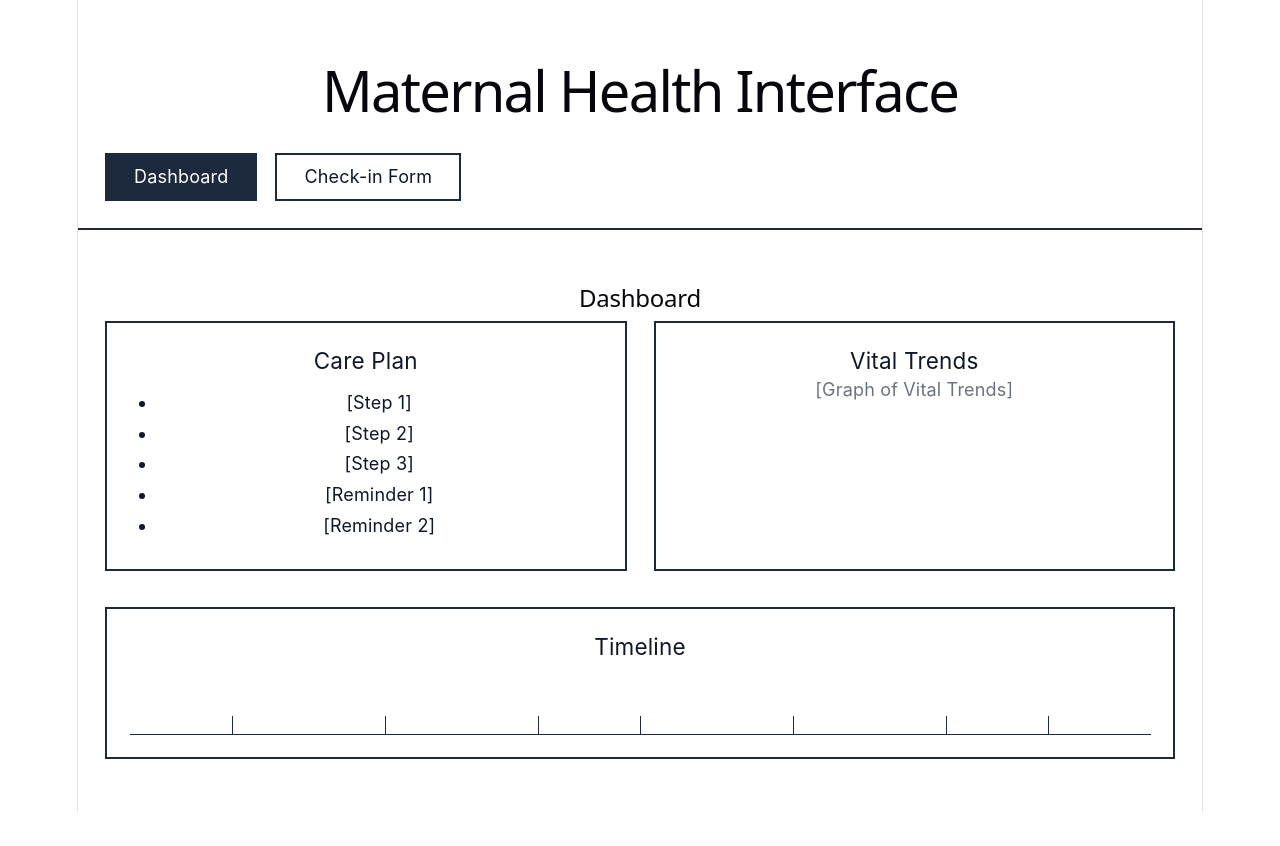
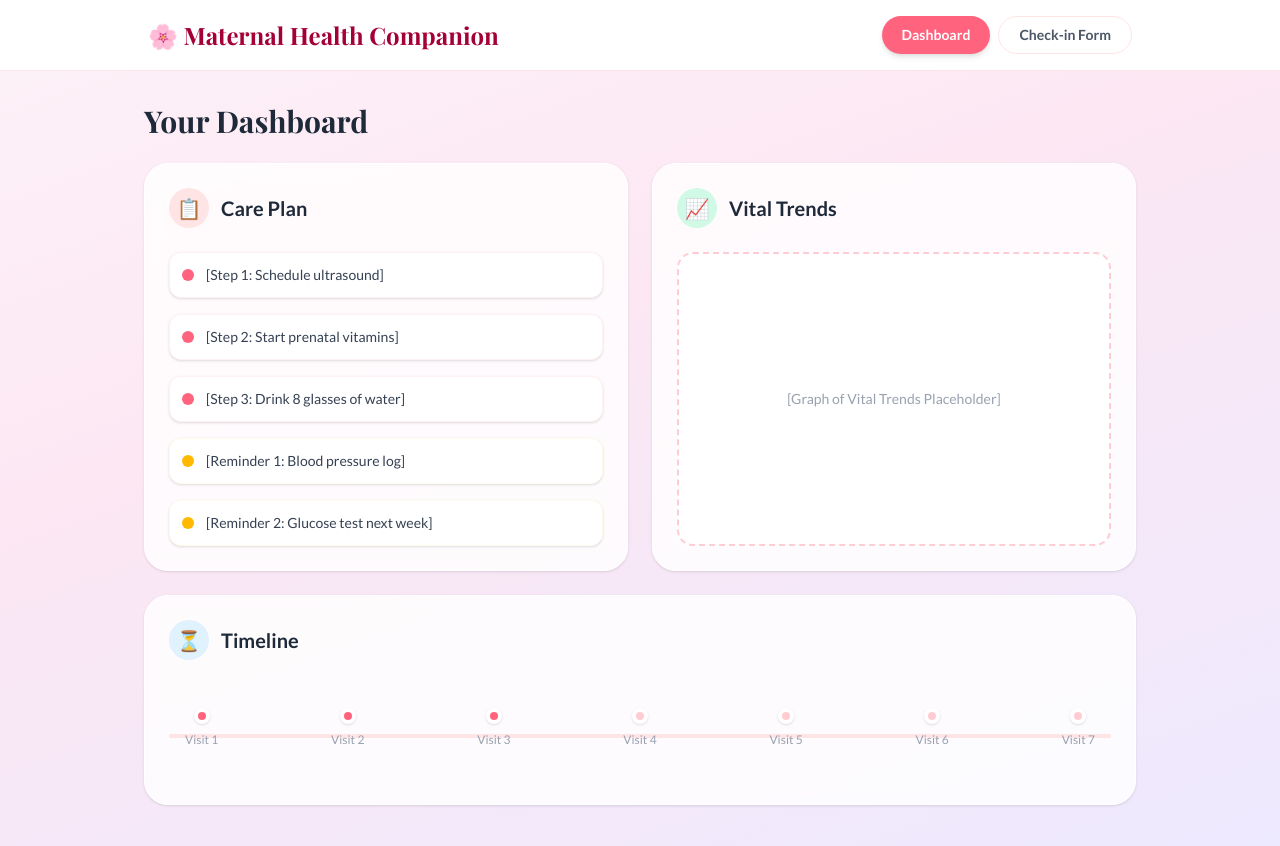
Before and after one commit to rmoon45/maternal-health-interface-6440, a React (Vite) app in the folder my-app2/: page / in a window 1280 px wide. Shown: the top 846 px of the page. Before the commit the page ends 813 px from the top, so only its background shows below. Built offline with nearby package versions, Linux system fonts and the light colour scheme.

Commit message:
fixed dark mode issue

```diff
--- a/my-app2/src/App.tsx
+++ b/my-app2/src/App.tsx
@@ -1,37 +1,53 @@
-import { useState } from 'react';
-import Dashboard from './screens/Dashboard';
-import CheckInForm from './screens/CheckinForm';
+import { useState } from "react";
+import Dashboard from "./screens/Dashboard";
+import CheckInForm from "./screens/CheckinForm";
 
 export default function App() {
-  const [activeTab, setActiveTab] = useState<'dashboard' | 'checkin'>('dashboard');
+  const [activeTab, setActiveTab] = useState<"dashboard" | "checkin">("dashboard");
 
   return (
-    <div className="min-h-screen text-slate-900 font-sans bg-white">
-      <header className="p-6 border-b-2 border-slate-800 max-w-6xl mx-auto">
-        <h1 className="text-4xl font-bold">Maternal Health Interface</h1>
-        <nav className="mt-6 flex gap-4">
+    <div className="min-h-screen pb-12" style={{ background: "linear-gradient(160deg, #fdf2f8 0%, #fce7f3 40%, #ede9fe 100%)", fontFamily: "'Lato', sans-serif" }}>
+      <style>{`
+        @import url('https://fonts.googleapis.com/css2?family=Playfair+Display:wght@400;600;700&family=Lato:wght@300;400;600;700&display=swap');
+      `}</style>
+
+      {/* Navigation Bar */}
+      <div className="bg-white backdrop-blur-sm border-b border-rose-100 sticky top-0 z-10">
+        <div className="max-w-5xl mx-auto px-5 py-4 flex flex-col sm:flex-row gap-4 items-center justify-between">
+          <div>
+            <h1 className="text-2xl font-bold text-rose-800" style={{ fontFamily: "'Playfair Display', Georgia, serif" }}>
+              🌸 Maternal Health Companion
+            </h1>
+          </div>
+          <div className="flex gap-2">
             <button
-            className={`px-6 py-2 border-2 border-slate-800 transition-colors ${
-              activeTab === 'dashboard' ? 'bg-slate-800 text-white' : 'bg-transparent hover:bg-slate-100'
+              onClick={() => setActiveTab("dashboard")}
+              className={`px-5 py-2 rounded-full text-sm font-semibold transition-all ${
+                activeTab === "dashboard"
+                  ? "bg-rose-400 text-white shadow-md"
+                  : "bg-white/60 text-gray-600 hover:bg-white border border-rose-100"
               }`}
-            onClick={() => setActiveTab('dashboard')}
             >
               Dashboard
             </button>
             <button
-            className={`px-6 py-2 border-2 border-slate-800 transition-colors ${
-              activeTab === 'checkin' ? 'bg-slate-800 text-white' : 'bg-transparent hover:bg-slate-100'
+              onClick={() => setActiveTab("checkin")}
+              className={`px-5 py-2 rounded-full text-sm font-semibold transition-all ${
+                activeTab === "checkin"
+                  ? "bg-rose-400 text-white shadow-md"
+                  : "bg-white/60 text-gray-600 hover:bg-white border border-rose-100"
               }`}
-            onClick={() => setActiveTab('checkin')}
             >
               Check-in Form
             </button>
-        </nav>
-      </header>
+          </div>
+        </div>
+      </div>
 
-      <main className="py-6">
-        {activeTab === 'dashboard' ? <Dashboard /> : <CheckInForm />}
-      </main>
+      {/* Main Content Area */}
+      <div className="max-w-5xl mx-auto px-4 mt-8">
+        {activeTab === "dashboard" ? <Dashboard /> : <CheckInForm />}
+      </div>
     </div>
   );
 }
--- a/my-app2/src/index.css
+++ b/my-app2/src/index.css
@@ -1,113 +1 @@
 @import "tailwindcss";
-
-:root {
-  --text: #6b6375;
-  --text-h: #08060d;
-  --bg: #fff;
-  --border: #e5e4e7;
-  --code-bg: #f4f3ec;
-  --accent: #aa3bff;
-  --accent-bg: rgba(170, 59, 255, 0.1);
-  --accent-border: rgba(170, 59, 255, 0.5);
-  --social-bg: rgba(244, 243, 236, 0.5);
-  --shadow:
-    rgba(0, 0, 0, 0.1) 0 10px 15px -3px, rgba(0, 0, 0, 0.05) 0 4px 6px -2px;
-
-  --sans: system-ui, 'Segoe UI', Roboto, sans-serif;
-  --heading: system-ui, 'Segoe UI', Roboto, sans-serif;
-  --mono: ui-monospace, Consolas, monospace;
-
-  font: 18px/145% var(--sans);
-  letter-spacing: 0.18px;
-  color-scheme: light dark;
-  color: var(--text);
-  background: var(--bg);
-  font-synthesis: none;
-  text-rendering: optimizeLegibility;
-  -webkit-font-smoothing: antialiased;
-  -moz-osx-font-smoothing: grayscale;
-
-  @media (max-width: 1024px) {
-    font-size: 16px;
-  }
-}
-
-@media (prefers-color-scheme: dark) {
-  :root {
-    --text: #9ca3af;
-    --text-h: #f3f4f6;
-    --bg: #16171d;
-    --border: #2e303a;
-    --code-bg: #1f2028;
-    --accent: #c084fc;
-    --accent-bg: rgba(192, 132, 252, 0.15);
-    --accent-border: rgba(192, 132, 252, 0.5);
-    --social-bg: rgba(47, 48, 58, 0.5);
-    --shadow:
-      rgba(0, 0, 0, 0.4) 0 10px 15px -3px, rgba(0, 0, 0, 0.25) 0 4px 6px -2px;
-  }
-
-  #social .button-icon {
-    filter: invert(1) brightness(2);
-  }
-}
-
-#root {
-  width: 1126px;
-  max-width: 100%;
-  margin: 0 auto;
-  text-align: center;
-  border-inline: 1px solid var(--border);
-  min-height: 100svh;
-  display: flex;
-  flex-direction: column;
-  box-sizing: border-box;
-}
-
-body {
-  margin: 0;
-}
-
-h1,
-h2 {
-  font-family: var(--heading);
-  font-weight: 500;
-  color: var(--text-h);
-}
-
-h1 {
-  font-size: 56px;
-  letter-spacing: -1.68px;
-  margin: 32px 0;
-  @media (max-width: 1024px) {
-    font-size: 36px;
-    margin: 20px 0;
-  }
-}
-h2 {
-  font-size: 24px;
-  line-height: 118%;
-  letter-spacing: -0.24px;
-  margin: 0 0 8px;
-  @media (max-width: 1024px) {
-    font-size: 20px;
-  }
-}
-p {
-  margin: 0;
-}
-
-code,
-.counter {
-  font-family: var(--mono);
-  display: inline-flex;
-  border-radius: 4px;
-  color: var(--text-h);
-}
-
-code {
-  font-size: 15px;
-  line-height: 135%;
-  padding: 4px 8px;
-  background: var(--code-bg);
-}
--- a/my-app2/src/screens/Dashboard.tsx
+++ b/my-app2/src/screens/Dashboard.tsx
@@ -1,40 +1,67 @@
 export default function Dashboard() {
   return (
-    <div className="p-6 max-w-6xl mx-auto">
-      <h2 className="text-3xl mb-6">Dashboard</h2>
+    <div className="space-y-6">
+      <h2 className="text-3xl font-bold text-gray-800 mb-6" style={{ fontFamily: "'Playfair Display', Georgia, serif" }}>
+        Your Dashboard
+      </h2>
 
-      <div className="flex flex-col md:flex-row gap-6 mb-8">
-        {/* Care Plan Box */}
-        <div className="flex-1 border-2 border-slate-800 p-5 min-h-[250px]">
-          <h3 className="text-xl mb-3">Care Plan</h3>
-          <ul className="list-disc pl-6 space-y-1">
-            <li>[Step 1]</li>
-            <li>[Step 2]</li>
-            <li>[Step 3]</li>
-            <li>[Reminder 1]</li>
-            <li>[Reminder 2]</li>
+      <div className="grid grid-cols-1 md:grid-cols-2 gap-6">
+        {/* Care Plan Card */}
+        <div className="bg-white/80 backdrop-blur rounded-3xl border border-white shadow-sm p-6">
+          <div className="flex items-center gap-3 mb-6">
+            <div className="w-10 h-10 rounded-full bg-rose-100 flex items-center justify-center text-xl">📋</div>
+            <h3 className="text-xl font-semibold text-gray-800">Care Plan</h3>
+          </div>
+          <ul className="space-y-4">
+            <li className="flex items-center gap-3 text-sm text-gray-700 font-medium bg-white p-3 rounded-xl shadow-sm border border-rose-50">
+              <div className="w-3 h-3 rounded-full bg-rose-400" /> [Step 1: Schedule ultrasound]
+            </li>
+            <li className="flex items-center gap-3 text-sm text-gray-700 font-medium bg-white p-3 rounded-xl shadow-sm border border-rose-50">
+              <div className="w-3 h-3 rounded-full bg-rose-400" /> [Step 2: Start prenatal vitamins]
+            </li>
+            <li className="flex items-center gap-3 text-sm text-gray-700 font-medium bg-white p-3 rounded-xl shadow-sm border border-rose-50">
+              <div className="w-3 h-3 rounded-full bg-rose-400" /> [Step 3: Drink 8 glasses of water]
+            </li>
+            <li className="flex items-center gap-3 text-sm text-gray-700 font-medium bg-white p-3 rounded-xl shadow-sm border border-amber-50">
+              <div className="w-3 h-3 rounded-full bg-amber-400" /> [Reminder 1: Blood pressure log]
+            </li>
+            <li className="flex items-center gap-3 text-sm text-gray-700 font-medium bg-white p-3 rounded-xl shadow-sm border border-amber-50">
+              <div className="w-3 h-3 rounded-full bg-amber-400" /> [Reminder 2: Glucose test next week]
+            </li>
           </ul>
         </div>
 
-        {/* Vital Trends Box */}
-        <div className="flex-1 border-2 border-slate-800 p-5 min-h-[250px]">
-          <h3 className="text-xl">Vital Trends</h3>
-          <p className="text-gray-500 mt-16 text-center">[Graph of Vital Trends]</p>
+        {/* Vital Trends Card */}
+        <div className="bg-white/80 backdrop-blur rounded-3xl border border-white shadow-sm p-6 flex flex-col">
+          <div className="flex items-center gap-3 mb-6">
+            <div className="w-10 h-10 rounded-full bg-emerald-100 flex items-center justify-center text-xl">📈</div>
+            <h3 className="text-xl font-semibold text-gray-800">Vital Trends</h3>
+          </div>
+          <div className="flex-1 flex items-center justify-center border-2 border-dashed border-rose-200 rounded-2xl bg-white min-h-[250px]">
+            <p className="text-gray-400 text-sm font-medium">[Graph of Vital Trends Placeholder]</p>
+          </div>
         </div>
       </div>
 
-      {/* Timeline Box */}
-      <div className="border-2 border-slate-800 p-5 min-h-[150px]">
-        <h3 className="text-xl mb-8">Timeline</h3>
-        <div className="border-b border-slate-800 relative h-8">
-          {/* Faking the timeline tick marks from the mockup */}
-          <span className="border-l border-slate-800 h-4 absolute left-[10%] bottom-0"></span>
-          <span className="border-l border-slate-800 h-4 absolute left-[25%] bottom-0"></span>
-          <span className="border-l border-slate-800 h-4 absolute left-[40%] bottom-0"></span>
-          <span className="border-l border-slate-800 h-4 absolute left-[50%] bottom-0"></span>
-          <span className="border-l border-slate-800 h-4 absolute left-[65%] bottom-0"></span>
-          <span className="border-l border-slate-800 h-4 absolute left-[80%] bottom-0"></span>
-          <span className="border-l border-slate-800 h-4 absolute left-[90%] bottom-0"></span>
+      {/* Timeline Card */}
+      <div className="bg-white/80 backdrop-blur rounded-3xl border border-white shadow-sm p-6 mt-6">
+        <div className="flex items-center gap-3 mb-8">
+          <div className="w-10 h-10 rounded-full bg-sky-100 flex items-center justify-center text-xl">⏳</div>
+          <h3 className="text-xl font-semibold text-gray-800">Timeline</h3>
+        </div>
+
+        {/* Styled Timeline */}
+        <div className="relative pt-4 pb-8 px-4">
+          <div className="absolute left-0 right-0 h-1 bg-rose-100 rounded-full top-1/2 -translate-y-1/2" />
+          <div className="relative flex justify-between items-center z-10">
+            {/* Timeline Nodes */}
+            {[1, 2, 3, 4, 5, 6, 7].map((node, i) => (
+              <div key={i} className="flex flex-col items-center gap-2">
+                <div className={`w-4 h-4 rounded-full border-4 border-white shadow-sm ${i < 3 ? 'bg-rose-400' : 'bg-rose-200'}`} />
+                <span className="text-xs text-gray-400 font-medium">Visit {node}</span>
+              </div>
+            ))}
+          </div>
         </div>
       </div>
     </div>
```
Also changed, not shown: my-app2/src/App.css (deleted, +0 -184 lines), my-app2/src/screens/CheckinForm.tsx (+70 -38 lines). Lines whose indentation alone changed are shown as unchanged.
